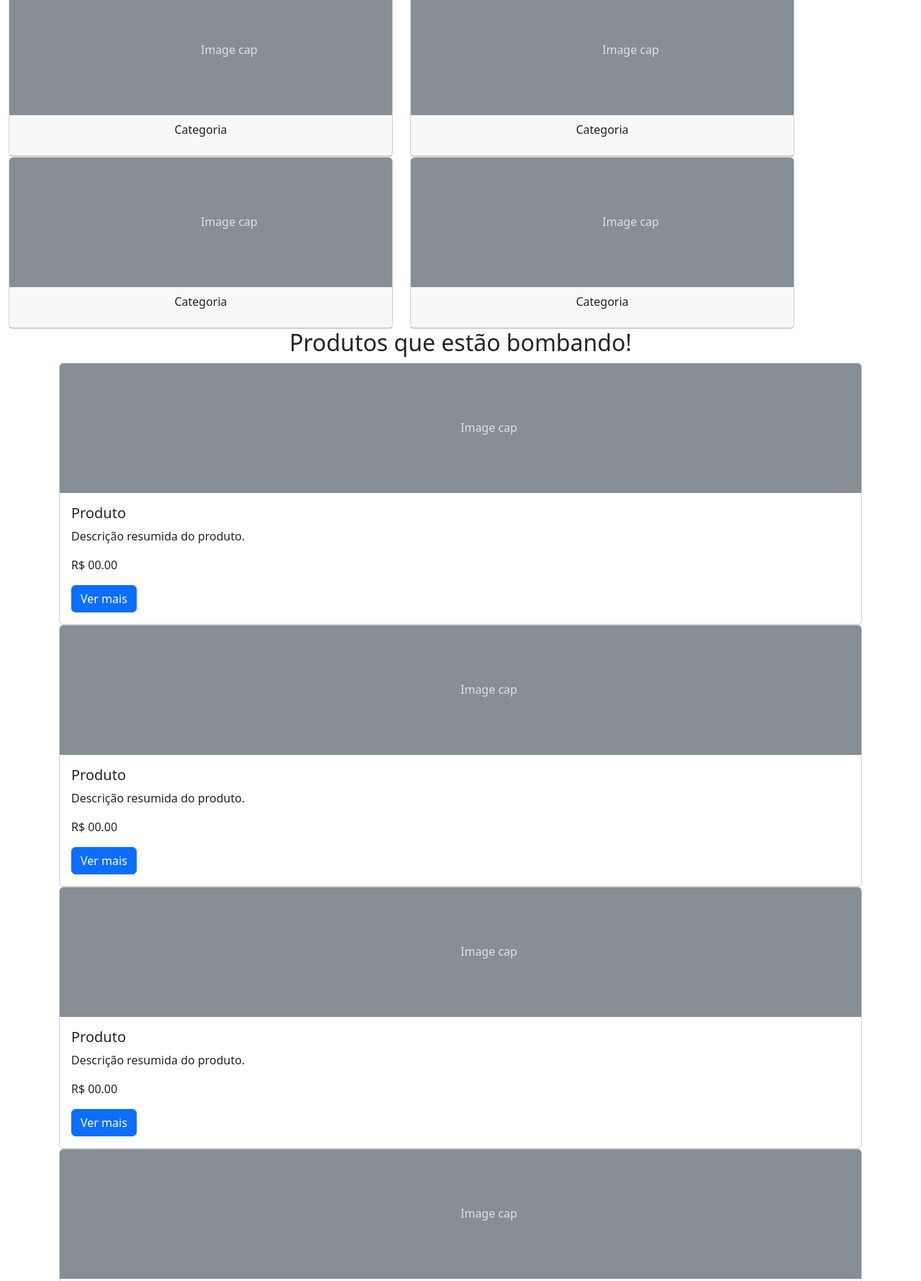
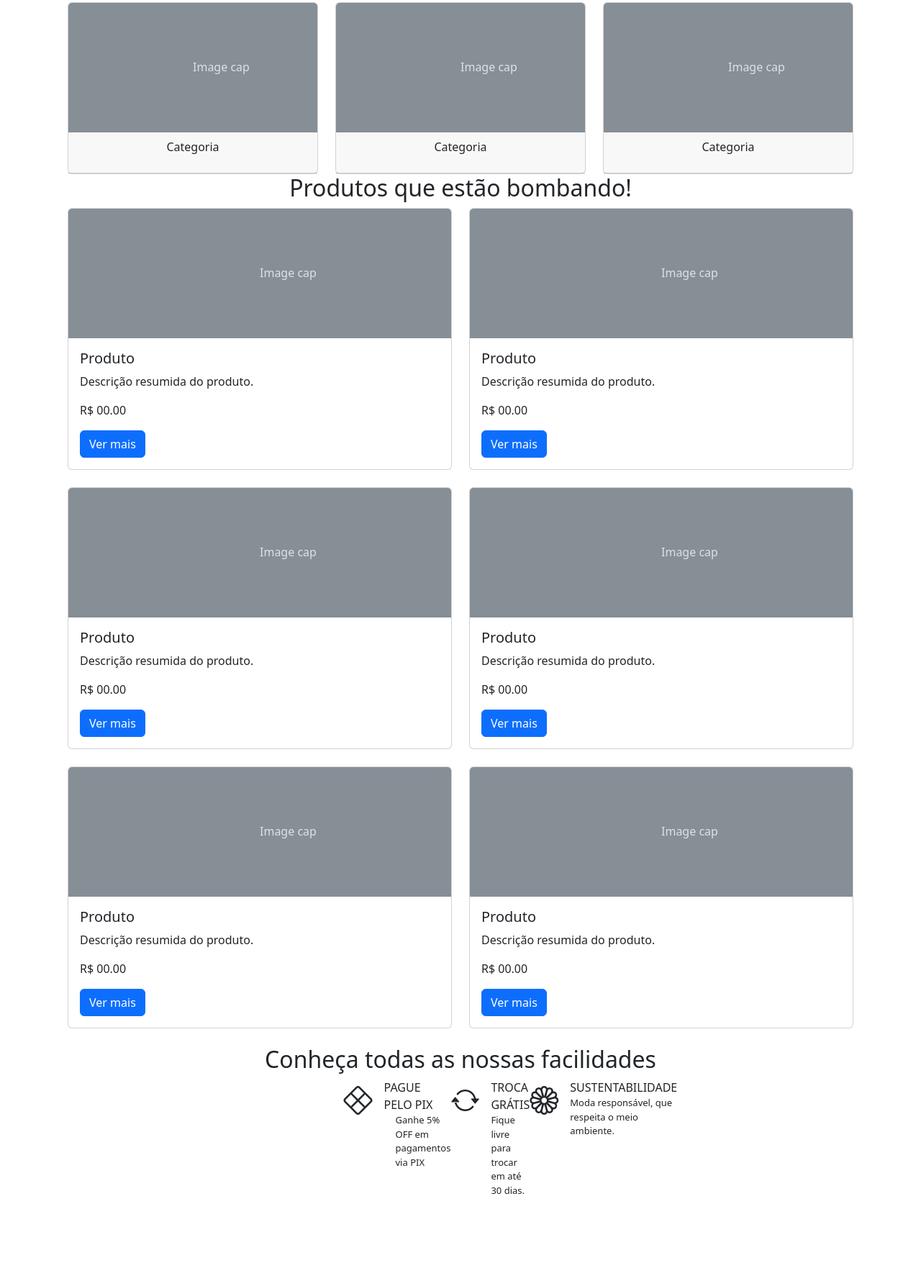
Before and after one commit to danielribas1105/alurameteora, a plain HTML site: page index.html in a window 1280 px wide. Shown: the part 762-2542 px from the top of the page at 72% size. After the commit the page ends 2450 px from the top, so only its background shows below. Drawn offline with nearby package versions, Linux system fonts and the light colour scheme.

Commit message:
update bootstrap project

```diff
--- /dev/null
+++ b/css/styles.css
@@ -0,0 +1,7 @@
+.small-text{
+    font-size: 13px;
+}
+
+.divs-facilidades{
+    width: 325px;
+}
--- a/index.html
+++ b/index.html
@@ -5,8 +5,13 @@
     <meta charset="UTF-8">
     <meta name="viewport" content="width=device-width, initial-scale=1.0">
     <title>Meteora</title>
+    <link rel="stylesheet" href="./css/styles.css">
     <link href="https://cdn.jsdelivr.net/npm/bootstrap@5.3.3/dist/css/bootstrap.min.css" rel="stylesheet"
-        integrity="sha384-QWTKZyjpPEjISv5WaRU9OFeRpok6YctnYmDr5pNlyT2bRjXh0JMhjY6hW+ALEwIH" crossorigin="anonymous" />
+        integrity="sha384-QWTKZyjpPEjISv5WaRU9OFeRpok6YctnYmDr5pNlyT2bRjXh0JMhjY6hW+ALEwIH" crossorigin="anonymous"
+    />
+    <link rel="stylesheet"
+        href="https://cdn.jsdelivr.net/npm/bootstrap-icons@1.11.3/font/bootstrap-icons.min.css"
+    />
 </head>
 
 <body>
@@ -114,8 +119,8 @@
     </div><!-- carousel -->
 
     <h2 class="text-center">Busque por categoria:</h2>
-    <div class="container row">
-        <div class="col-6">
+    <div class="container row mx-auto g-4">
+        <div class="col-6 col-md-4 col-xxl-2">
             <div class="card">
                 <svg class="bd-placeholder-img card-img-top" width="100%" height="180" xmlns="http://www.w3.org/2000/svg"
                     role="img" aria-label="Placeholder: Image cap" preserveAspectRatio="xMidYMid slice" focusable="false">
@@ -128,7 +133,7 @@
                 </div>
             </div><!-- card -->
         </div>
-        <div class="col-6">
+        <div class="col-6 col-md-4 col-xxl-2">
             <div class="card">
                 <svg class="bd-placeholder-img card-img-top" width="100%" height="180" xmlns="http://www.w3.org/2000/svg"
                     role="img" aria-label="Placeholder: Image cap" preserveAspectRatio="xMidYMid slice" focusable="false">
@@ -141,7 +146,7 @@
                 </div>
             </div><!-- card -->
         </div>
-        <div class="col-6">
+        <div class="col-6 col-md-4 col-xxl-2">
             <div class="card">
                 <svg class="bd-placeholder-img card-img-top" width="100%" height="180" xmlns="http://www.w3.org/2000/svg"
                     role="img" aria-label="Placeholder: Image cap" preserveAspectRatio="xMidYMid slice" focusable="false">
@@ -154,7 +159,7 @@
                 </div>
             </div><!-- card -->
         </div>
-        <div class="col-6">
+        <div class="col-6 col-md-4 col-xxl-2">
             <div class="card">
                 <svg class="bd-placeholder-img card-img-top" width="100%" height="180" xmlns="http://www.w3.org/2000/svg"
                     role="img" aria-label="Placeholder: Image cap" preserveAspectRatio="xMidYMid slice" focusable="false">
@@ -167,7 +172,7 @@
                 </div>
             </div><!-- card -->
         </div>
-        <div class="col-6">
+        <div class="col-6 col-md-4 col-xxl-2">
             <div class="card">
                 <svg class="bd-placeholder-img card-img-top" width="100%" height="180" xmlns="http://www.w3.org/2000/svg"
                     role="img" aria-label="Placeholder: Image cap" preserveAspectRatio="xMidYMid slice" focusable="false">
@@ -180,7 +185,7 @@
                 </div>
             </div><!-- card -->
         </div>
-        <div class="col-6">
+        <div class="col-6 col-md-4 col-xxl-2">
             <div class="card">
                 <svg class="bd-placeholder-img card-img-top" width="100%" height="180" xmlns="http://www.w3.org/2000/svg"
                     role="img" aria-label="Placeholder: Image cap" preserveAspectRatio="xMidYMid slice" focusable="false">
@@ -193,11 +198,11 @@
                 </div>
             </div><!-- card -->
         </div>
-
     </div><!-- container-cards -->
 
     <h2 class="text-center">Produtos que estão bombando!</h2>
-    <div class=container>
+    <div class="container row mx-auto">
+        <div class="col-12 col-md-6 col-xxl-4 pb-4">
             <div class="card">
                 <svg class="bd-placeholder-img card-img-top" width="100%" height="180" xmlns="http://www.w3.org/2000/svg"
                     role="img" aria-label="Placeholder: Image cap" preserveAspectRatio="xMidYMid slice" focusable="false">
@@ -212,6 +217,8 @@
                     <a href="#" class="btn btn-primary">Ver mais</a>
                 </div>
             </div><!-- card-produto -->
+        </div>
+        <div class="col-12 col-md-6 col-xxl-4 pb-4">
             <div class="card">
                 <svg class="bd-placeholder-img card-img-top" width="100%" height="180" xmlns="http://www.w3.org/2000/svg"
                     role="img" aria-label="Placeholder: Image cap" preserveAspectRatio="xMidYMid slice" focusable="false">
@@ -226,6 +233,8 @@
                     <a href="#" class="btn btn-primary">Ver mais</a>
                 </div>
             </div><!-- card-produto -->
+        </div>
+        <div class="col-12 col-md-6 col-xxl-4 pb-4">
             <div class="card">
                 <svg class="bd-placeholder-img card-img-top" width="100%" height="180" xmlns="http://www.w3.org/2000/svg"
                     role="img" aria-label="Placeholder: Image cap" preserveAspectRatio="xMidYMid slice" focusable="false">
@@ -240,6 +249,8 @@
                     <a href="#" class="btn btn-primary">Ver mais</a>
                 </div>
             </div><!-- card-produto -->
+        </div>
+        <div class="col-12 col-md-6 col-xxl-4 pb-4">
             <div class="card">
                 <svg class="bd-placeholder-img card-img-top" width="100%" height="180" xmlns="http://www.w3.org/2000/svg"
                     role="img" aria-label="Placeholder: Image cap" preserveAspectRatio="xMidYMid slice" focusable="false">
@@ -254,6 +265,8 @@
                     <a href="#" class="btn btn-primary">Ver mais</a>
                 </div>
             </div><!-- card-produto -->
+        </div>
+        <div class="col-12 col-md-6 col-xxl-4 pb-4">
             <div class="card">
                 <svg class="bd-placeholder-img card-img-top" width="100%" height="180" xmlns="http://www.w3.org/2000/svg"
                     role="img" aria-label="Placeholder: Image cap" preserveAspectRatio="xMidYMid slice" focusable="false">
@@ -268,6 +281,8 @@
                     <a href="#" class="btn btn-primary">Ver mais</a>
                 </div>
             </div><!-- card-produto -->
+        </div>
+        <div class="col-12 col-md-6 col-xxl-4 pb-4">
             <div class="card">
                 <svg class="bd-placeholder-img card-img-top" width="100%" height="180" xmlns="http://www.w3.org/2000/svg"
                     role="img" aria-label="Placeholder: Image cap" preserveAspectRatio="xMidYMid slice" focusable="false">
@@ -282,7 +297,35 @@
                     <a href="#" class="btn btn-primary">Ver mais</a>
                 </div>
             </div><!-- card-produto -->
+        </div>
     </div><!-- container-produtos -->
+
+    <section class="pb-4">
+        <h2 class="text-center">Conheça todas as nossas facilidades</h2>
+        <div class="d-flex flex-column align-items-center gap-3">
+            <div class="divs-facilidades d-flex">
+                <div><i class="bi bi-x-diamond fs-1"></i></div>
+                <div>
+                    <div class="ms-3 md-1">PAGUE PELO PIX</divclass>
+                    <div class="small-text ms-3">Ganhe 5% OFF em pagamentos via PIX</div>
+                </div>
+            </div>
+            <div class="divs-facilidades d-flex">
+                <div><i class="bi bi-arrow-repeat fs-1"></i></div>
+                <div>
+                    <div class="ms-3 md-1">TROCA GRÁTIS</div>
+                    <div class="small-text ms-3">Fique livre para trocar em até 30 dias.</div>
+                </div>
+            </div>
+            <div class="divs-facilidades d-flex">
+                <div><i class="bi bi-flower1 fs-1"></i></div>
+                <div>
+                    <div class="ms-3 md-1">SUSTENTABILIDADE</div>
+                    <div class="small-text ms-3">Moda responsável, que respeita o meio ambiente.</div>
+                </div>
+            </div>
+        </div>
+    </section>
 
     <script src="https://cdn.jsdelivr.net/npm/bootstrap@5.3.3/dist/js/bootstrap.bundle.min.js"
         integrity="sha384-YvpcrYf0tY3lHB60NNkmXc5s9fDVZLESaAA55NDzOxhy9GkcIdslK1eN7N6jIeHz" crossorigin="anonymous">
```
Lines whose indentation alone changed are shown as unchanged.
